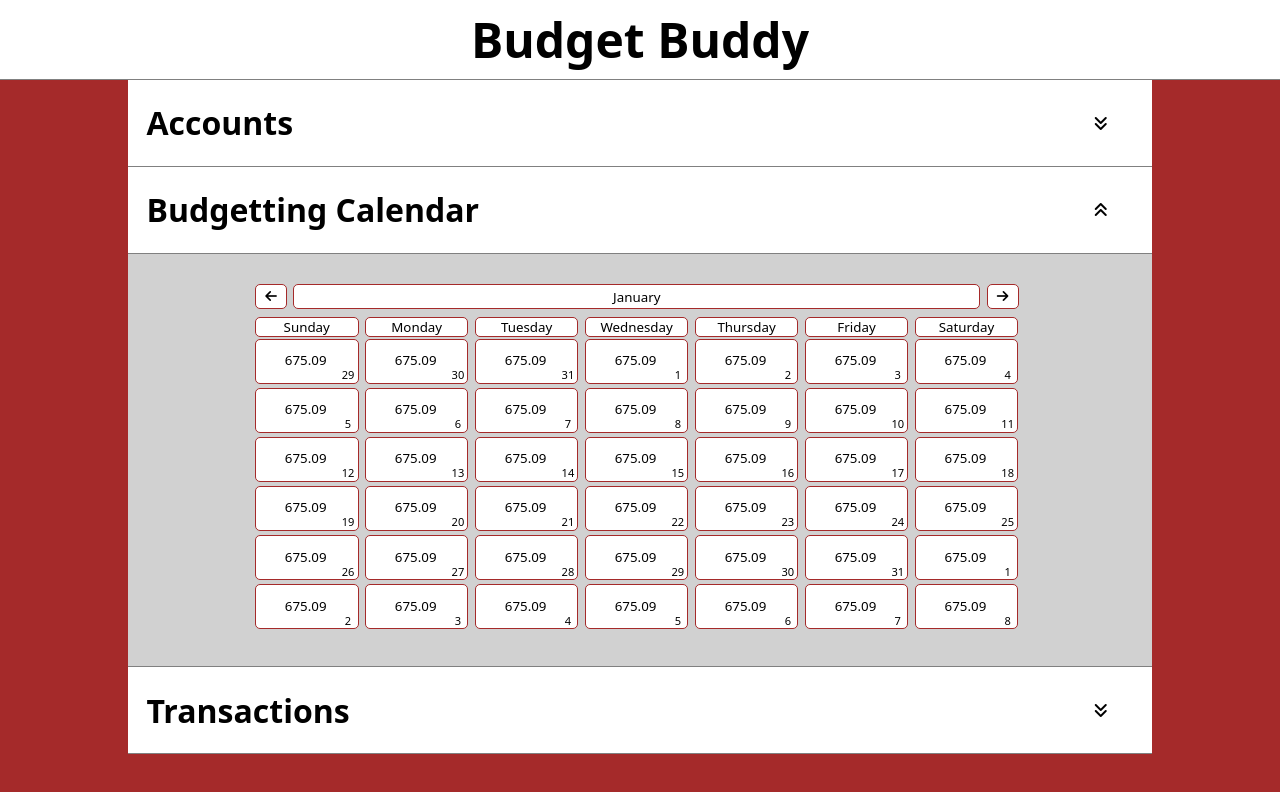
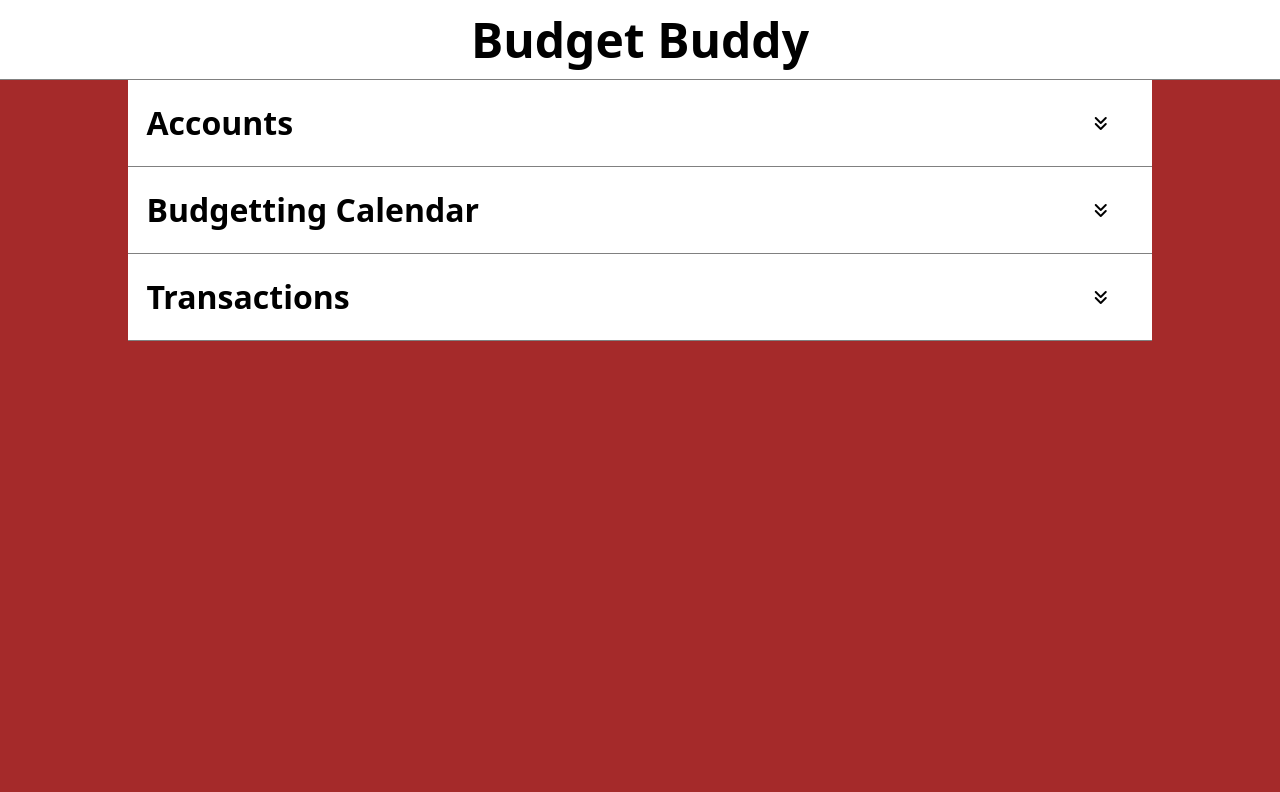
Before and after one commit to SinghTegveer/Budget-Abvt, an Angular app: page / in a window 1280 px wide. Shown: the top 792 px of the page. Built offline with nearby package versions, Linux system fonts and the light colour scheme.

Commit message:
Fix for Scroll Items

```diff
--- a/src/app/accounts/accounts.component.css
+++ b/src/app/accounts/accounts.component.css
@@ -2,6 +2,7 @@
     margin: 2px;
     height: 100%;
     width: 100%;
+    overflow: hidden;
 }
 
 .accounts-container {
--- a/src/app/app.component.html
+++ b/src/app/app.component.html
@@ -12,7 +12,7 @@
     <div class="scroll-item-container">
       <app-scroll-item
         [scrollItemTitle]="budgetCalendarScrollTitle"
-        [scrollItemExpand]="true"
+        [scrollItemExpand]="false"
       ></app-scroll-item>
     </div>
     <div class="scroll-item-container">
--- a/src/app/calendar/calendar.component.css
+++ b/src/app/calendar/calendar.component.css
@@ -1,6 +1,7 @@
 :host {
     height: 90%;
     width: 80%;
+    overflow: hidden;
 }
 
 .calendar-container {
--- a/src/app/scroll-item/scroll-item.component.css
+++ b/src/app/scroll-item/scroll-item.component.css
@@ -38,5 +38,8 @@
     display: flex;
     justify-content: center;
     align-items: center;
+}
+
+.arrow-icon {
     cursor: pointer;
 }
--- a/src/app/scroll-item/scroll-item.component.html
+++ b/src/app/scroll-item/scroll-item.component.html
@@ -5,10 +5,10 @@
     </div>
     <div class="arrow-container" (click)="updateScrollItemExpand()">
         <div *ngIf="!scrollItemExpand">
-            <i class="fa-solid fa-angles-down"></i>
+            <i class="fa-solid fa-angles-down arrow-icon"></i>
         </div>
         <div *ngIf="scrollItemExpand">
-            <i class="fa-solid fa-angles-up"></i>
+            <i class="fa-solid fa-angles-up arrow-icon"></i>
         </div>
     </div>
   </div>
--- a/src/app/scroll-item/scroll-item.component.ts
+++ b/src/app/scroll-item/scroll-item.component.ts
@@ -15,25 +15,23 @@ import { TransactionDetailComponent } from '../transaction-detail/transaction-de
     trigger('slideDown', [
       state('A', style({
           height: 0,
-          opacity: 0,
           padding: 0,
         })
       ),
       state('B', style({
           height: "*",
-          opacity: 1,
           padding: '3%',
-          borderBottom: 'solid 1pt grey'
+          borderBottom: 'solid 1pt grey',
         })
       ),
-      transition('A <=> B', [animate('500ms')]),
+      transition('A <=> B', [animate('1s linear')]),
     ]),
   ],
 })
 export class ScrollItemComponent {
   @Input() scrollItemTitle: any;
   displayComponent: any;
-  @Input() scrollItemExpand: any;
+  @Input() scrollItemExpand: boolean = false;
 
   ngOnInit() {
     if (this.scrollItemTitle === 'Accounts') {
@@ -46,6 +44,7 @@ export class ScrollItemComponent {
   }
 
   updateScrollItemExpand() {
+    console.log("Scroll Item Button clicked");
     this.scrollItemExpand = !this.scrollItemExpand;
   }
 }
--- a/src/app/transaction-detail/transaction-detail.component.css
+++ b/src/app/transaction-detail/transaction-detail.component.css
@@ -2,6 +2,7 @@
     margin: 2px;
     height: 100%;
     width: 100%;
+    overflow: hidden;
 }
 
 .transactions-container {
```
